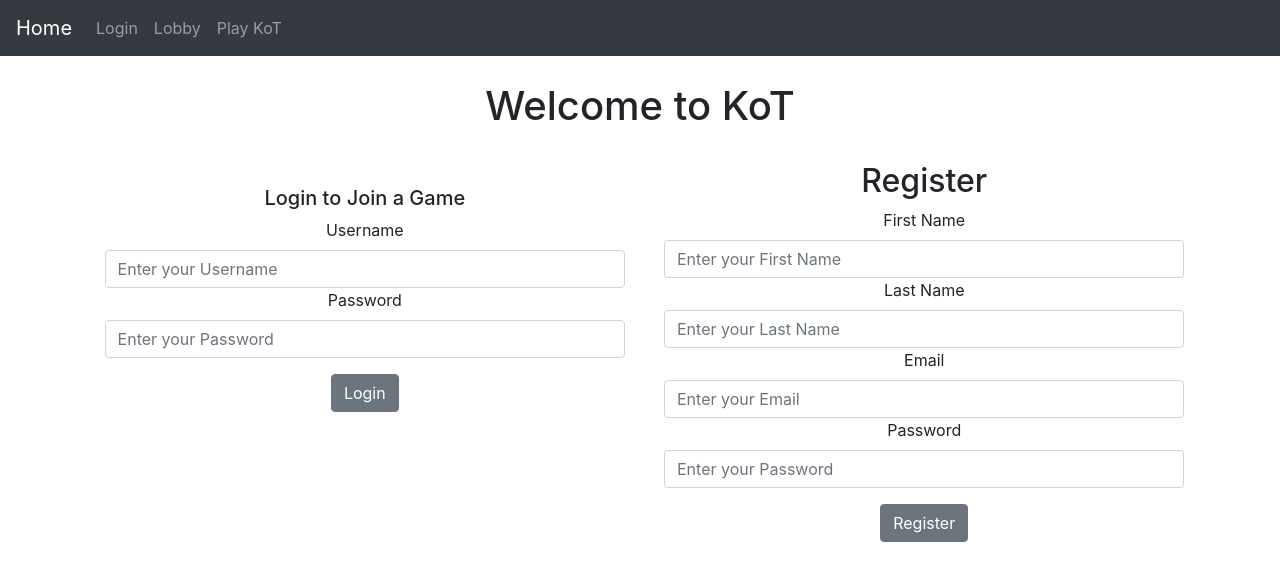
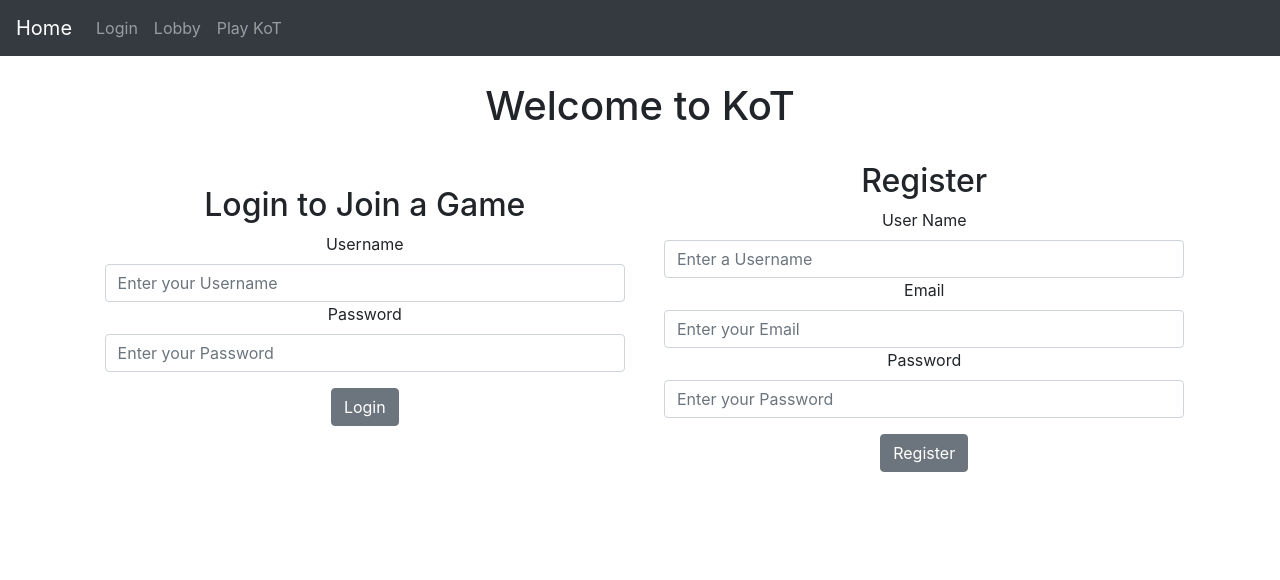
Before and after one commit to borisv1307/kot, a React (Create React App) app in the folder frontend/: page /login in a window 1280 px wide. Shown: the top 580 px of the page. Built offline with nearby package versions, Linux system fonts and the light colour scheme.

Commit message:
changed register methods

```diff
--- a/frontend/src/containers/Login.js
+++ b/frontend/src/containers/Login.js
@@ -64,7 +64,7 @@ export default class LoginLayout extends Component {
                     <div className="col-sm p-4">
                         <div className="login">
                             <Form class="login">
-                                <h5>Login to Join a Game</h5>
+                                <h2>Login to Join a Game</h2>
                                 <Form.Group href="/lobby" onSubmit={() => this.props.onSubmit(this.state.username)}>
                                     <Form.Label>Username</Form.Label>
                                     <Form.Control type="text"
--- a/frontend/src/containers/RegisterUser.js
+++ b/frontend/src/containers/RegisterUser.js
@@ -8,14 +8,36 @@ class RegisterUser extends Component {
   constructor(props){
     super(props);
     this.state={
-      first_name:'',
-      last_name:'',
+      username:'',
       email:'',
       password:''
     }
   }
 
+   usernameChangeHandler = (event) => {
+        this.setState({
+            username: event.target.value,
+            redirect: false
+        })
+    }
+
+    emailChangeHandler = (event) => {
+        this.setState({
+            email: event.target.value,
+            redirect: false
+        })
+    }
+
+    passwordChangeHandler = (event) => {
+        this.setState({
+            password: event.target.value,
+            redirect: false
+        })
+    }
+
   setRedirect = () => {
+      /* Add async exchange to determine login availability and eventually success/failure.
+      Suggest using Auth0... example: https://auth0.com/blog/handling-authentication-in-react-with-context-and-hooks/ */
         this.setState({
             redirect: true
         })
@@ -38,31 +60,25 @@ class RegisterUser extends Component {
         <Form>
             <h2>Register</h2>
             <Form.Group href="/lobby" onSubmit={() => this.props.onSubmit(this.state.username)}>
-            <Form.Label>First Name</Form.Label>
+            <Form.Label>User Name</Form.Label>
            <Form.Control
-             placeholder="Enter your First Name"
-             floatingLabelText="First Name"
-             onChange = {(event,newValue) => this.setState({first_name:newValue})}
-             />
-             <Form.Label>Last Name</Form.Label>
-           <Form.Control
-             placeholder="Enter your Last Name"
-             floatingLabelText="Last Name"
-             onChange = {(event,newValue) => this.setState({last_name:newValue})}
+             placeholder="Enter a Username"
+             value={this.state.username}
+             onChange = {this.usernameChangeHandler}
              />
              <Form.Label>Email</Form.Label>
            <Form.Control
              placeholder="Enter your Email"
              type="email"
-             floatingLabelText="Email"
-             onChange = {(event,newValue) => this.setState({email:newValue})}
+             value={this.state.email}
+             onChange = {this.emailChangeHandler}
              />
              <Form.Label>Password</Form.Label>
            <Form.Control
              type = "password"
              placeholder="Enter your Password"
-             floatingLabelText="Password"
-             onChange = {(event,newValue) => this.setState({password:newValue})}
+             value={this.state.password}
+             onChange = {this.passwordChangeHandler}
              />
              {this.renderRedirect()}
             </Form.Group>
@@ -71,5 +87,6 @@ class RegisterUser extends Component {
       </div>
     );
   }
+
 }
 export default RegisterUser
```
